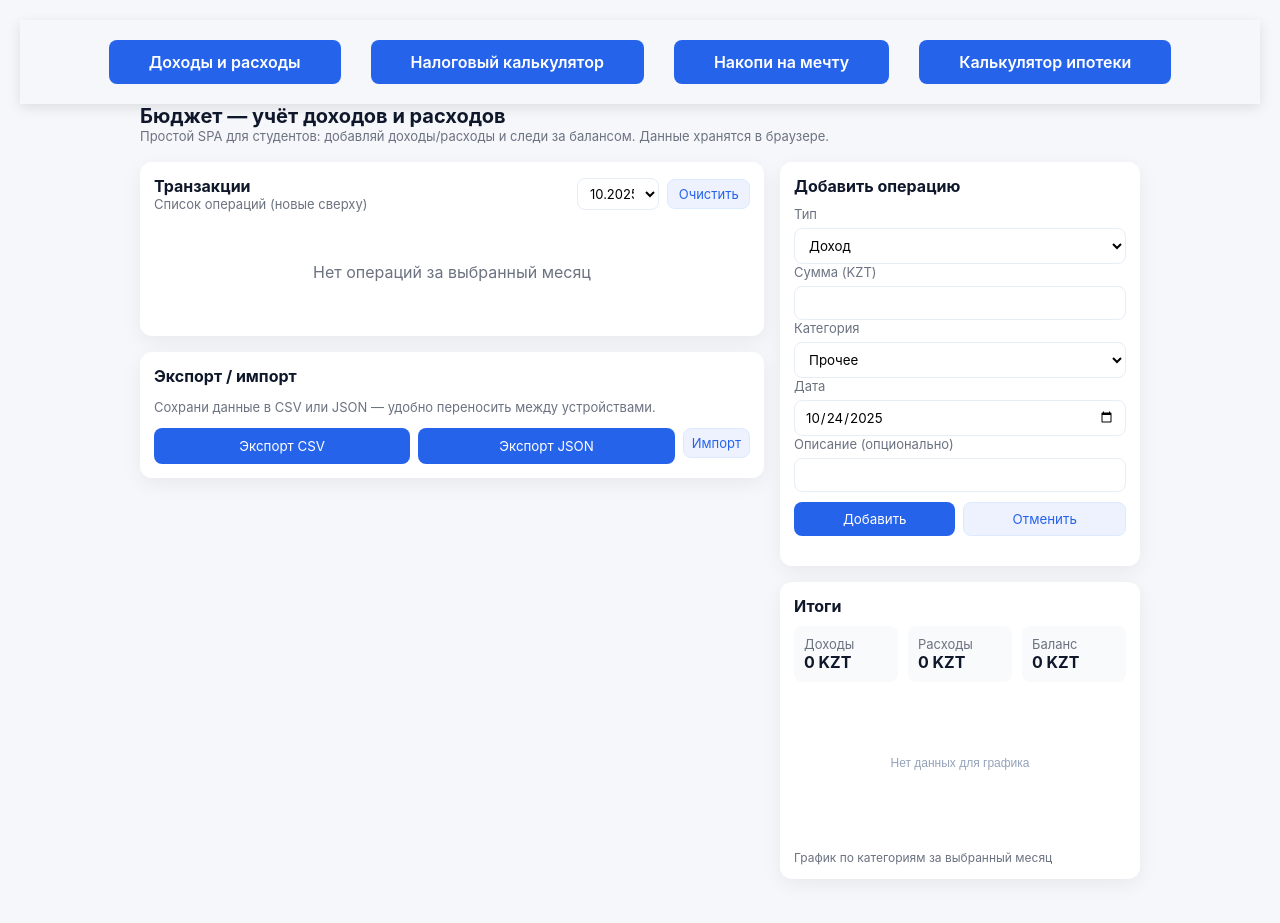
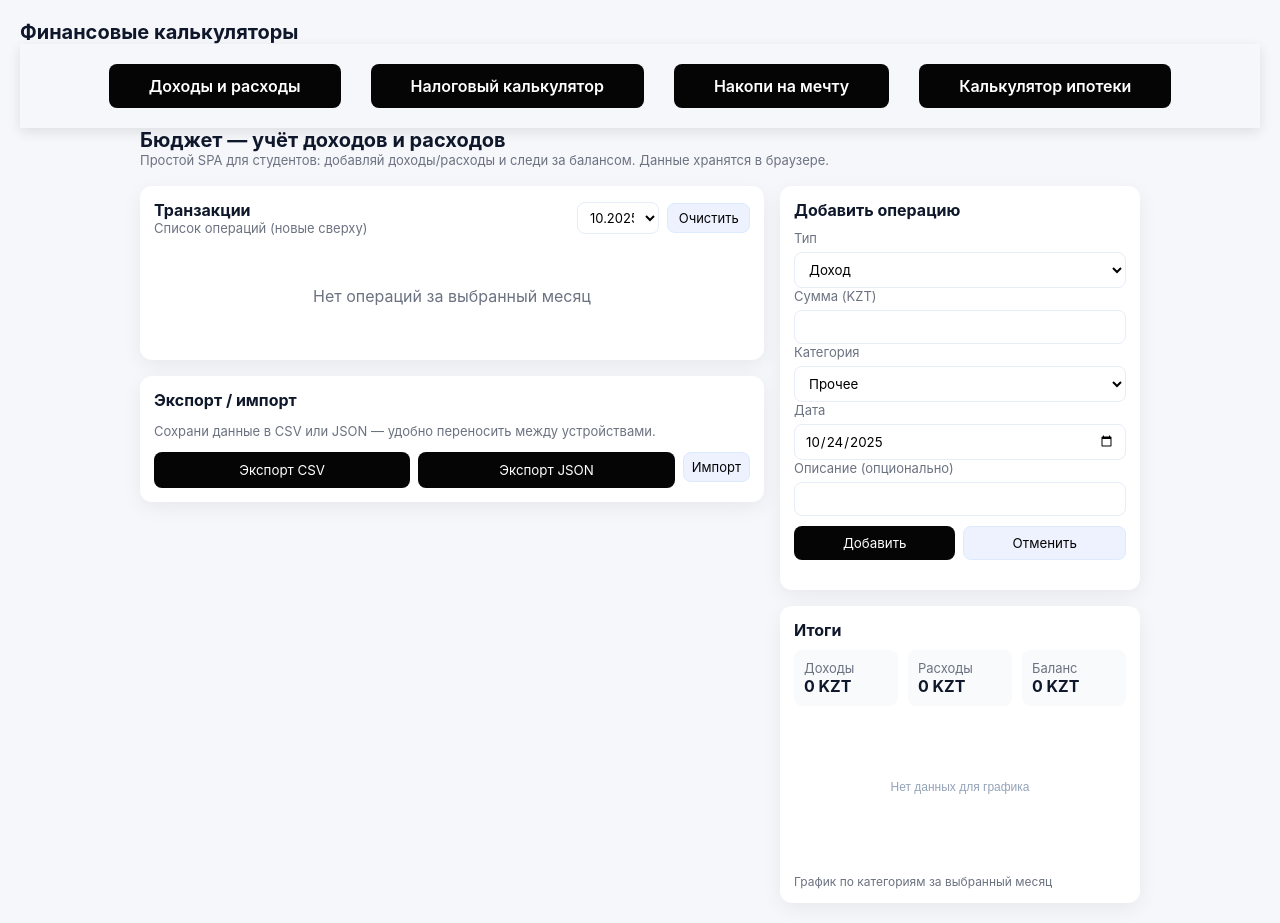
Before and after one commit to umarfaruh/budget.rk, a plain HTML site: page index.html in a window 1280 px wide. Before the commit the page ends 899 px from the top, so only its background shows below. Drawn offline with Linux system fonts and the light colour scheme.

Commit message:
Update index.html
Signed-off-by: umarfaruh <umarfaruhdzanbakiev64@gmail.com>

```diff
--- a/index.html
+++ b/index.html
@@ -3,10 +3,8 @@
   <title> finance </title>
   <meta charset="utf-8" />
   <meta name="viewport" content="width=device-width,initial-scale=1" />
-
-
-
- <body>
+  <h1 <big> <strong>Финансовые калькуляторы </strong> </big></h1>
+<body>
   <!-- 🔹 Навигационная панель -->
    <div class="navbar">
     <a href="https://umarfaruh.github.io/budget.rk/">Доходы и расходы</a>
@@ -31,7 +29,7 @@
 
     /* 🔸 Кнопки */
     .navbar a {
-      background-color: #2563eb;
+      background-color: #050505;
       color: white;
       text-decoration: none;
       padding: 12px 40px;
@@ -42,7 +40,7 @@
 
     /* 🔸 При наведении */
     .navbar a:hover {
-      background-color: #1d4ed8;
+      background-color:  #141519;
       transform: translateY(-2px);
     }
 
@@ -67,7 +65,7 @@
 
 
   <style>
-    :root{--bg:#f6f7fb;--card:#fff;--muted:#6b7280;--accent:#2563eb;--green:#10b981;--red:#ef4444}
+    :root{--bg:#f6f7fb;--card:#fff;--muted:#6b7280;--accent:#050506;--green:#10b981;--red:#ef4444}
     *{box-sizing:border-box;font-family:Inter,ui-sans-serif,system-ui,Segoe UI,Roboto,'Helvetica Neue',Arial}
     body{margin:0;background:var(--bg);color:#0f172a;padding:20px}
     .container{max-width:1000px;margin:0 auto}
```
